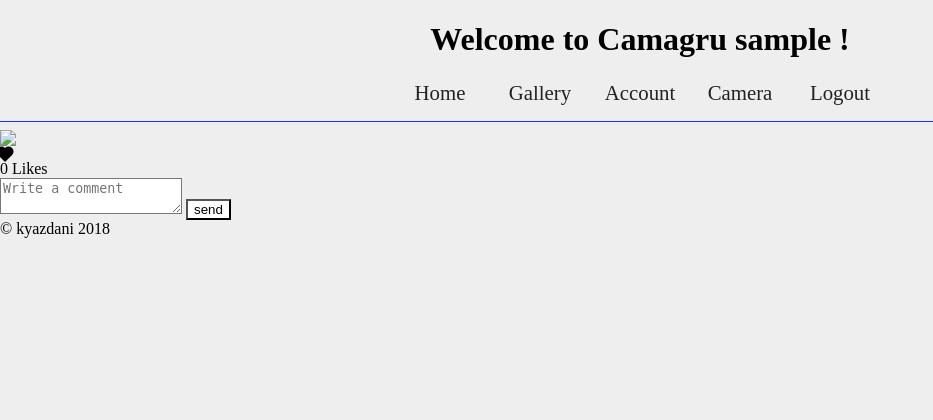
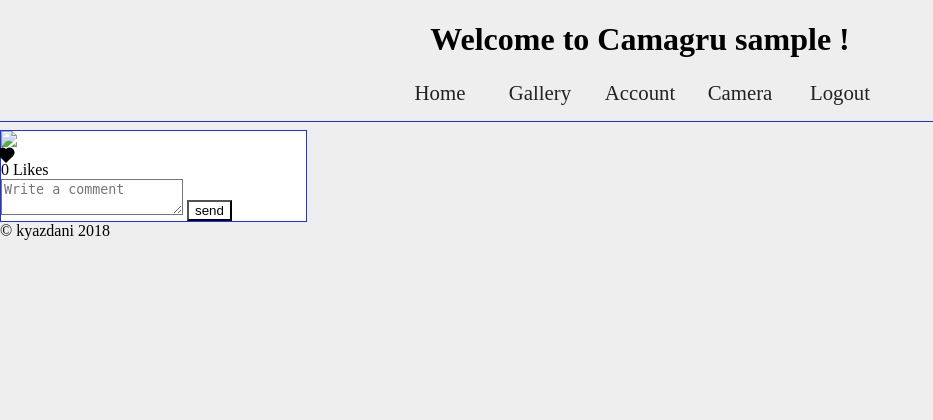
Before and after one commit to kyazdani42/camagru, a PHP site: page /camagru/Home in a window 1280 px wide. Shown: the top 420 px of the page, without its empty margins (0-933 px from the left). Run offline with PHP 8.4, Linux system fonts and the light colour scheme; the visitor is signed in with stand-in values (Sample User, id 1); tables that the repository leaves empty or names only in its code hold one stand-in row (values such as "Sample post"); some libraries are stand-ins or nearby versions.

Commit message:
started container styles

```diff
--- a/app/views/logged/indexView.php
+++ b/app/views/logged/indexView.php
@@ -12,10 +12,6 @@
                 <span class="countLike"><?= $key['likes'] ?> Likes</span>
             </div>
             <div class="containerComments">
-				<form action="<?= URL ?>Home/sendComment/<?= $key['id_photo'] ?>" class="formSend" id="form<?= $key['id_photo']?>" method="post">
-					<textarea name="comment" placeholder="Write a comment" maxlength="255"></textarea>
-					<input type="submit" value="send">
-                </form>
                 <div class="comBox">
                     <?php if ($key['comments'] !== null) { foreach ($key['comments'] as $e) { ?>
                     <div class="comRow">
@@ -46,6 +42,10 @@
                     </div>
                     <?php } } ?>
                 </div>
+				<form action="<?= URL ?>Home/sendComment/<?= $key['id_photo'] ?>" class="formSend" id="form<?= $key['id_photo']?>" method="post">
+					<textarea name="comment" placeholder="Write a comment" maxlength="255"></textarea>
+					<input type="submit" value="send">
+                </form>
             </div>
         </div>
     </div>
--- a/public/js/homeBox.js
+++ b/public/js/homeBox.js
@@ -15,7 +15,7 @@ if (ur !== undefined) {
                 let data = new FormData(e.target);
                 let url = e.target.getAttribute("action");
                 ajax_post(url, data, function (check) {
-                    let daddy = e.target.nextElementSibling;
+                    let daddy = e.target.parentNode.firstElementChild;
                     e.target.firstElementChild.value = "";
                     if (check[0] === 'error') {
 
--- a/public/style/main.css
+++ b/public/style/main.css
@@ -197,3 +197,24 @@ header {
 .navbar > a:active {
 	background-color: #99e0ff;
 }
+
+/* boxes home */
+.main {
+	display: grid;
+	grid-template-columns: 1fr 1fr 1fr 1fr 1fr;
+	grid-gap: 10px;
+}
+.container {
+	border: 1px solid #1930ff;
+	width: 305px;
+	background-color: #ffffff;
+}
+
+.comRow {
+	display: flex;
+	flex-direction: row;
+	font-size: 16px;
+	margin-top: 10px;
+	margin-bottom: 10px;
+
+}
```
